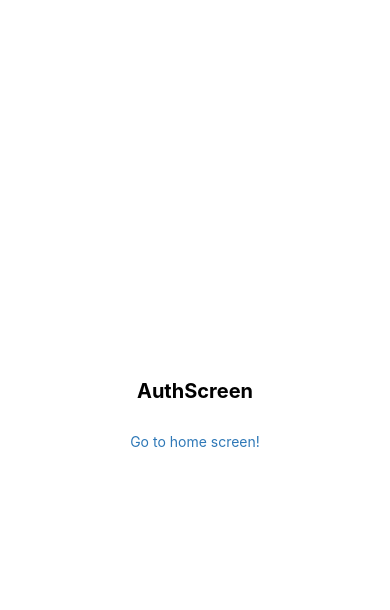
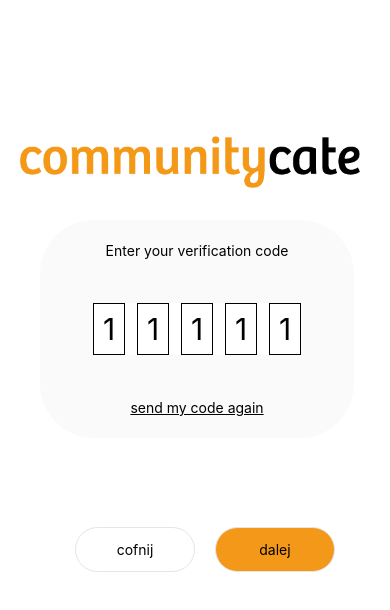
Before and after one commit to jabi11/hackaton-Communitycate, a React Native app: screen /Auth in a window 390 px wide. Shown: the top 610 px of the page. Built offline with nearby package versions, Linux system fonts and the light colour scheme; what expo-linking would draw is missing.

Commit message:
auth screen

```diff
--- a/screens/AuthScreen.tsx
+++ b/screens/AuthScreen.tsx
@@ -1,16 +1,41 @@
 import * as React from 'react';
-import { StyleSheet, TouchableOpacity } from 'react-native';
+import { StyleSheet, TouchableOpacity, Image, TextInput, ImageBackground } from 'react-native';
 import { Text, View } from '../components/Themed';
+import { Ionicons } from '@expo/vector-icons';
 
 import { RootStackScreenProps } from '../types';
 
-export default function AuthScreen({ navigation }: RootStackScreenProps<'Auth'>) {
+export default function PhoneNumberScreen({ navigation }: RootStackScreenProps<'PhoneNumber'>) {
   return (
     <View style={styles.container}>
-      <Text style={styles.title}>AuthScreen</Text>
-      <TouchableOpacity onPress={() => navigation.replace('Root')} style={styles.link}>
-        <Text style={styles.linkText}>Go to home screen!</Text>
-      </TouchableOpacity>
+            <Image style={styles.image} resizeMode={'contain'} source={require('../assets/images/communitycate.png')} />
+            <View style={styles.phoneNumberContainer}>
+                <Text>Enter your verification code</Text>
+                <View style={styles.codeContainer}>
+                    <View style={styles.codeCell}>
+                        <Text style={styles.codeCellText}>1</Text>
+                    </View>
+                    <View style={styles.codeCell}>
+                        <Text style={styles.codeCellText}>1</Text>
+                    </View>
+                    <View style={styles.codeCell}>
+                        <Text style={styles.codeCellText}>1</Text>
+                    </View>
+                    <View style={styles.codeCell}>
+                        <Text style={styles.codeCellText}>1</Text>
+                    </View>
+                    <View style={styles.codeCell}>
+                        <Text style={styles.codeCellText}>1</Text>
+                    </View>
+                </View>
+                <Text style={styles.sendCodeText}>send my code again</Text>
+            </View>
+            <TouchableOpacity style={[styles.Button, styles.nextButton]} onPress={() => navigation.replace('Root')}>
+                    <Text>dalej</Text>
+            </TouchableOpacity>
+            <TouchableOpacity style={[styles.Button, styles.prevButton]} onPress={() => navigation.replace('PhoneNumber')}>
+                    <Text>cofnij</Text>
+            </TouchableOpacity>
     </View>
   );
 }
@@ -19,19 +44,79 @@
   container: {
     flex: 1,
     alignItems: 'center',
-    justifyContent: 'center',
-    padding: 20,
+    justifyContent: 'center'
   },
   title: {
     fontSize: 20,
     fontWeight: 'bold',
   },
-  link: {
-    marginTop: 15,
-    paddingVertical: 15,
+  image: {
+      position: 'absolute',
+      width: 340,
+      top: 120,
+      left: 20
   },
-  linkText: {
-    fontSize: 14,
-    color: '#2e78b7',
+  phoneNumberContainer: {
+      position: 'absolute',
+      flex: 3,
+      justifyContent: 'space-around',
+      alignItems: 'center',
+      top: 220,
+      left: 40,
+      borderRadius: 54,
+      width: 314,
+      height: 218,
+      backgroundColor: 'rgba(247, 247, 247, 0.65)',
   },
+  sendCodeText: {
+      textDecorationLine: 'underline'
+  },
+  phoneNumberInputContainer: {
+      position: 'relative',
+      flex:1,
+      flexDirection: 'row',
+      marginTop: 84,
+      marginLeft: 48,
+      maxWidth: 220,
+      maxHeight: 48,
+      borderRadius: 54,
+      backgroundColor: 'rgba(255, 255, 255, 0.65)'
+  },
+  codeContainer: {
+      flex: 1,
+      flexDirection: 'row',
+      width: 208,
+      maxHeight: 52,
+  },
+  codeCell: {
+    minWidth: 32,
+    minHeight: 52,
+    borderColor: 'black',
+    borderWidth: 1,
+    flex: 1,
+    justifyContent: 'center',
+    alignItems: 'center',
+    marginEnd: 12
+  },
+  codeCellText: {
+      fontSize: 30
+  },
+  Button: {
+      borderRadius: 54,
+      width: 120,
+      height: 45,
+      justifyContent: 'center',
+      alignItems: 'center',
+      borderColor: '#E5E5E5',
+      borderWidth: 1
+  },
+  nextButton: {
+    top: 150,
+    left: 80,
+    backgroundColor: '#F49819',
+  },
+  prevButton: {
+    left: -60,
+    top: 105
+  }
 });
```
